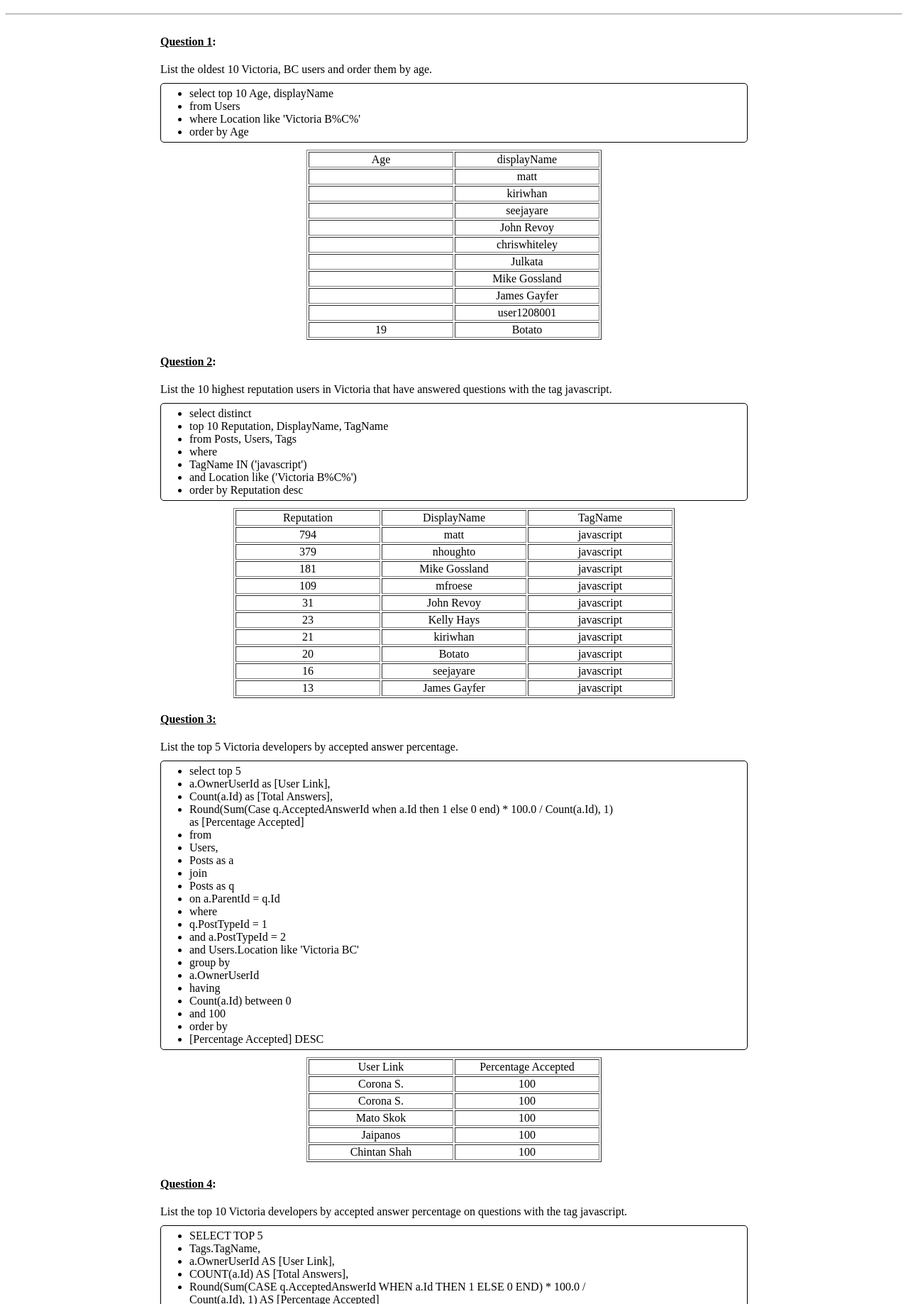
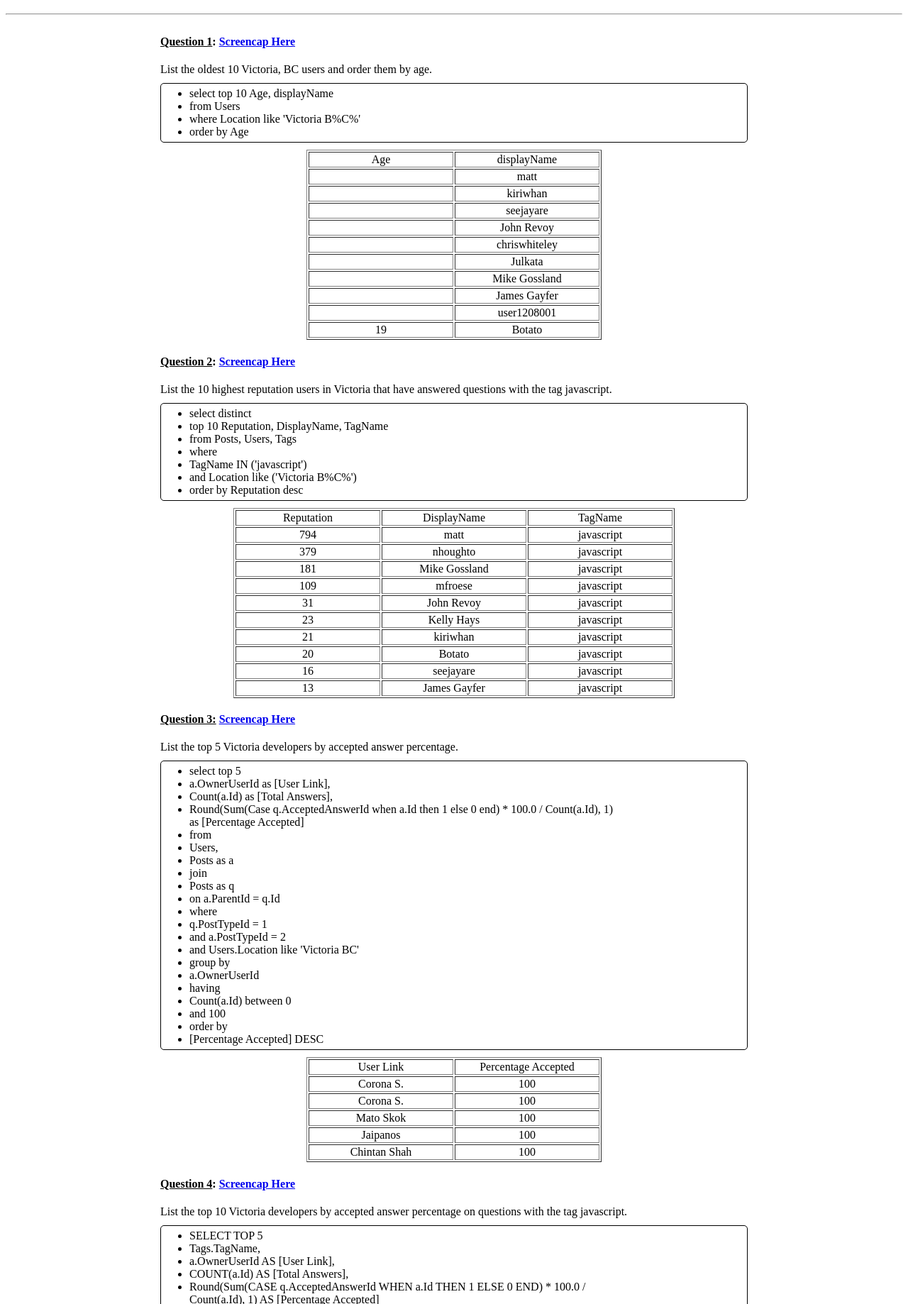
Before and after one commit to liamebirge/Homework8, a plain HTML site: page Homework8.html in a window 1280 px wide. Shown: the part 61-1899 px from the top of the page at 71% size. Drawn offline with Linux system fonts and the light colour scheme.

Commit message:
added screencaps

```diff
--- a/Homework8.html
+++ b/Homework8.html
@@ -13,7 +13,10 @@
 			<div id="questions">
 				<div id="question1">
 					<div class="question">
-						<h4><U>Question 1</u>:</h4> List the oldest 10 Victoria, BC users and order them by age.
+						<h4>
+							<U>Question 1</u>: <a href="Screencaps/Question1.JPG">Screencap Here</a>
+						</h4>
+						List the oldest 10 Victoria, BC users and order them by age.
 					</div>
 					<div class="codeQ1">
 						<ul class="codeList">
@@ -74,7 +77,10 @@
 				</div>
 				<div class="questions" id="question2">
 					<div class="question">
-						<h4><u>Question 2</u>:</h4> List the 10 highest reputation users in Victoria that have answered questions with the tag javascript.
+						<h4>
+							<u>Question 2</u>: <a href="Screencaps/Question2.JPG">Screencap Here</a>
+						</h4>
+						List the 10 highest reputation users in Victoria that have answered questions with the tag javascript.
 					</div>
 					<div class="codeQ2">
 						<ul class="codeList">
@@ -149,7 +155,10 @@
 				</div>
 				<div class="questions" id="question3">
 					<div class="question">
-						<h4><u>Question 3:</u></h4> List the top 5 Victoria developers by accepted answer percentage.
+						<h4>
+							<u>Question 3:</u> <a href="Screencaps/Question3.JPG">Screencap Here</a>
+						</h4>
+						List the top 5 Victoria developers by accepted answer percentage.
 					</div>
 					<div class="codeQ3">
 						<ul class="codeList">
@@ -207,7 +216,10 @@
 				</div>
 				<div class="questions" id="question4">
 					<div class="question">
-						<h4><u>Question 4</u>:</h4> List the top 10 Victoria developers by accepted answer percentage on questions with the tag javascript.
+						<h4>
+							<u>Question 4</u>: <a href="Screencaps/Question4.JPG">Screencap Here</a>
+						</h4>
+						List the top 10 Victoria developers by accepted answer percentage on questions with the tag javascript.
 					</div>
 					<div class="codeQ4">
 						<ul class="codeList">
```
Also changed, not shown: Screencaps/Question1.JPG (added), Screencaps/Question2.JPG (added), Screencaps/Question3.JPG (added), Screencaps/Question4.JPG (added).
